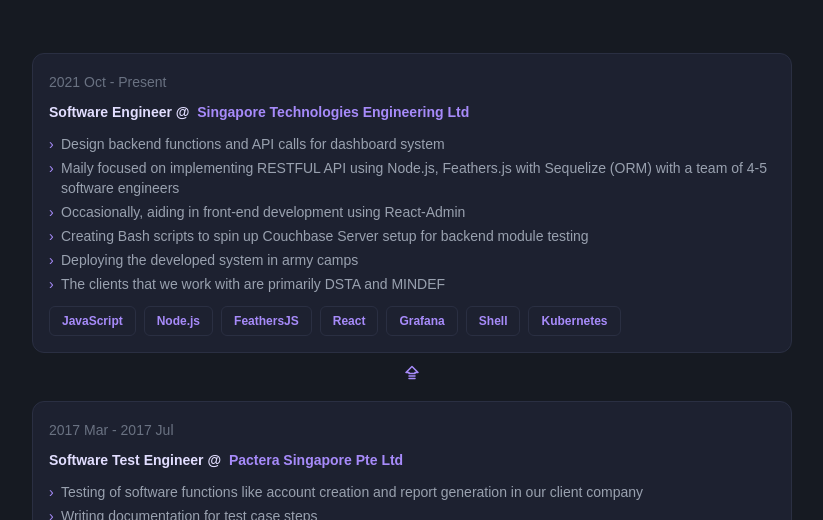
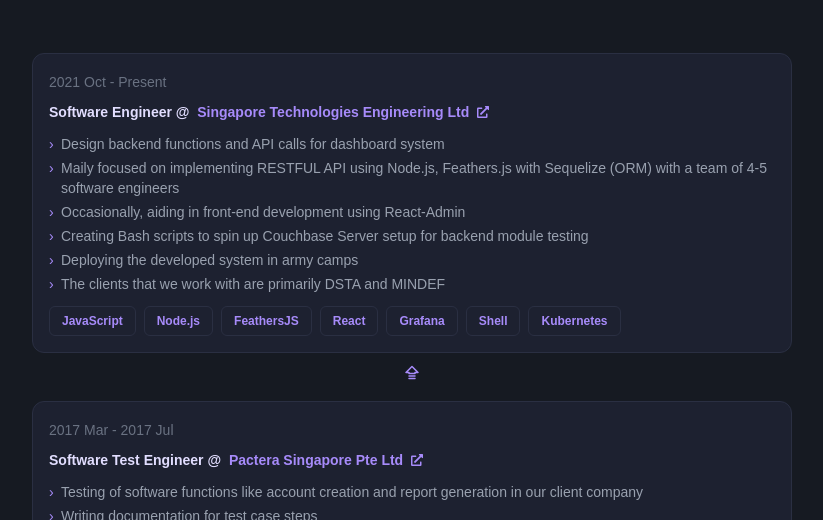
Before and after one commit to tracielyy/portfolio-nextjs, a Next.js app: page /en in a window 1280 px wide. Shown: the part 1918-2438 px from the top of the page, without its empty margins (228-1051 px from the left). Built offline with nearby package versions, Linux system fonts and the light colour scheme.

Commit message:
Feature: allow link to company website for experience section

```diff
--- a/src/components/sections/ExperienceSection.js
+++ b/src/components/sections/ExperienceSection.js
@@ -2,6 +2,7 @@
 import { BadgesDisplay } from '@/components/ui/Badge';
 import { Experience } from '@/lib/models/Experience.class';
 import { PiArrowFatLinesUpBold } from "react-icons/pi";
+import { FaExternalLinkAlt } from "react-icons/fa";
 
 export default function ExperienceSection({ locale }) {
     const experiences = Experience.getAllExperiences(locale);
@@ -21,9 +22,12 @@
                                 <span className='experience-job-title pt-2 pb-3 block'>
                                     <b>
                                         {experience.jobTitle} @ &nbsp;
-                                        <span className='text-accent-secondary'>
-                                            {experience.organisation}
-                                        </span>
+                                        <a href={experience.website} target="_blank">
+                                            <span className='text-accent-secondary inline-flex items-center gap-2 no-underline hover:underline hover:decoration-accent-secondary'>
+                                                {experience.organisation}
+                                                <FaExternalLinkAlt size={12}/>
+                                            </span>
+                                        </a>
                                     </b>
                                 </span>
 
```
